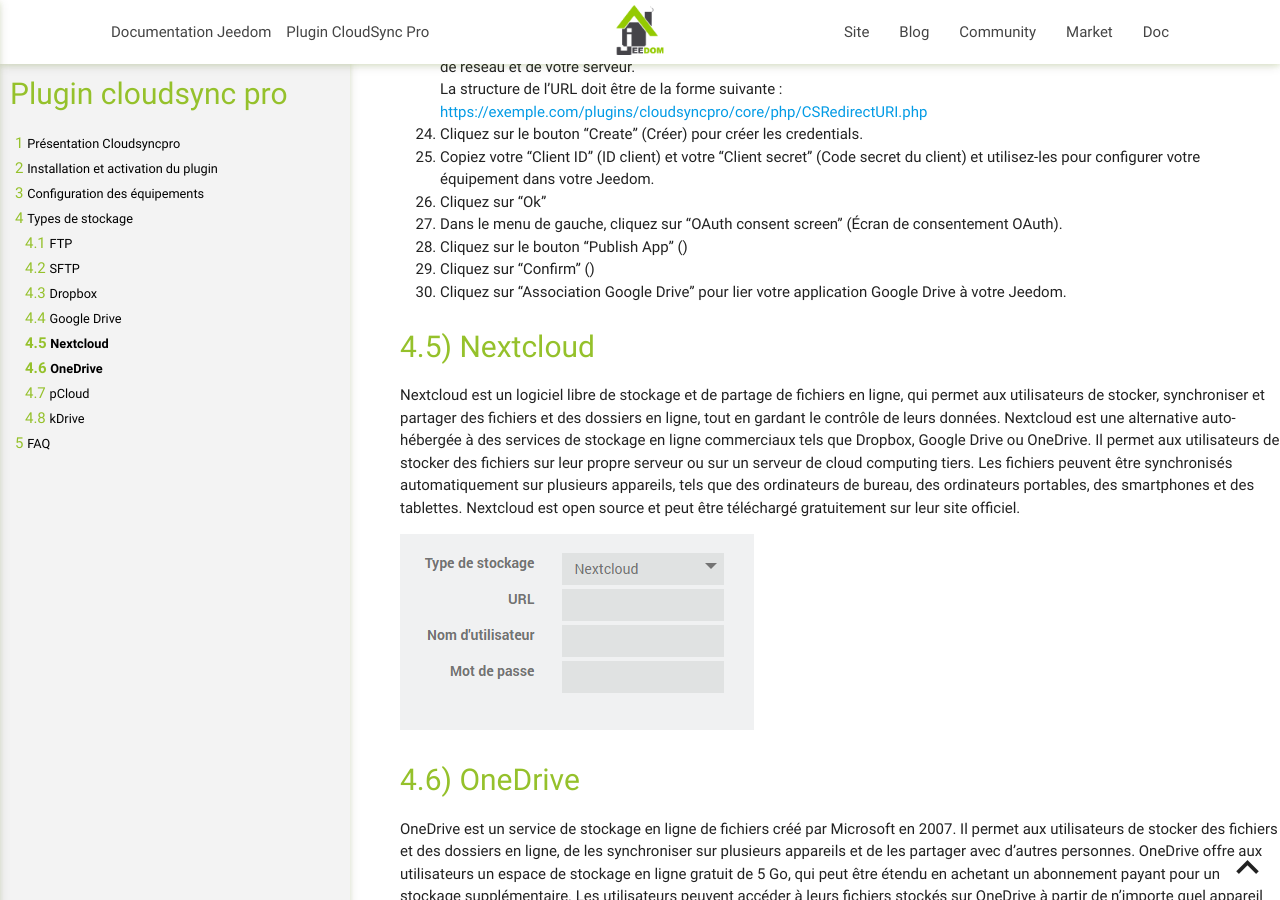
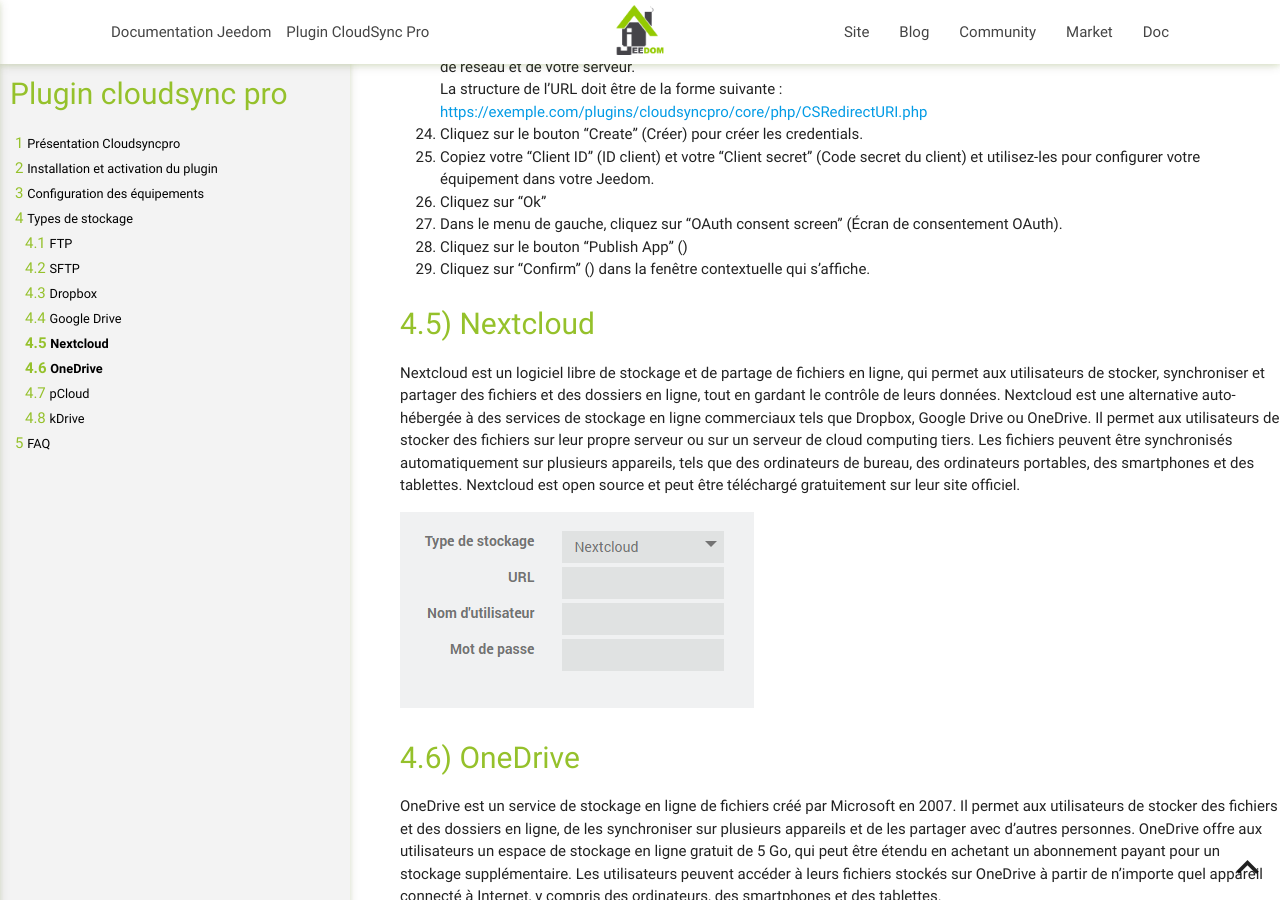
Before and after one commit to thanaus/jeedom_docs, a Jekyll site: the page built from plugins/cloudsyncpro/fr_FR/index.md, in a window 1280 px wide and 900 px high, scrolled down 3429 px. Built offline with Jekyll 4.4.1, drawn with Linux system fonts in a browser that asks for light colours.

Commit message:
Update index.md

```diff
--- a/plugins/cloudsyncpro/fr_FR/index.md
+++ b/plugins/cloudsyncpro/fr_FR/index.md
@@ -139,8 +139,7 @@ La structure de l'URL doit être de la forme suivante :
 27. Cliquez sur "Ok"
 28. Dans le menu de gauche, cliquez sur "OAuth consent screen" (Écran de consentement OAuth).
 29. Cliquez sur le bouton "Publish App" ()
-30. Cliquez sur "Confirm" ()
-31. Cliquez sur "Association Google Drive" pour lier votre application Google Drive à votre Jeedom.
+30. Cliquez sur "Confirm" () dans la fenêtre contextuelle qui s'affiche.
 
 Nextcloud
 ---------
```
